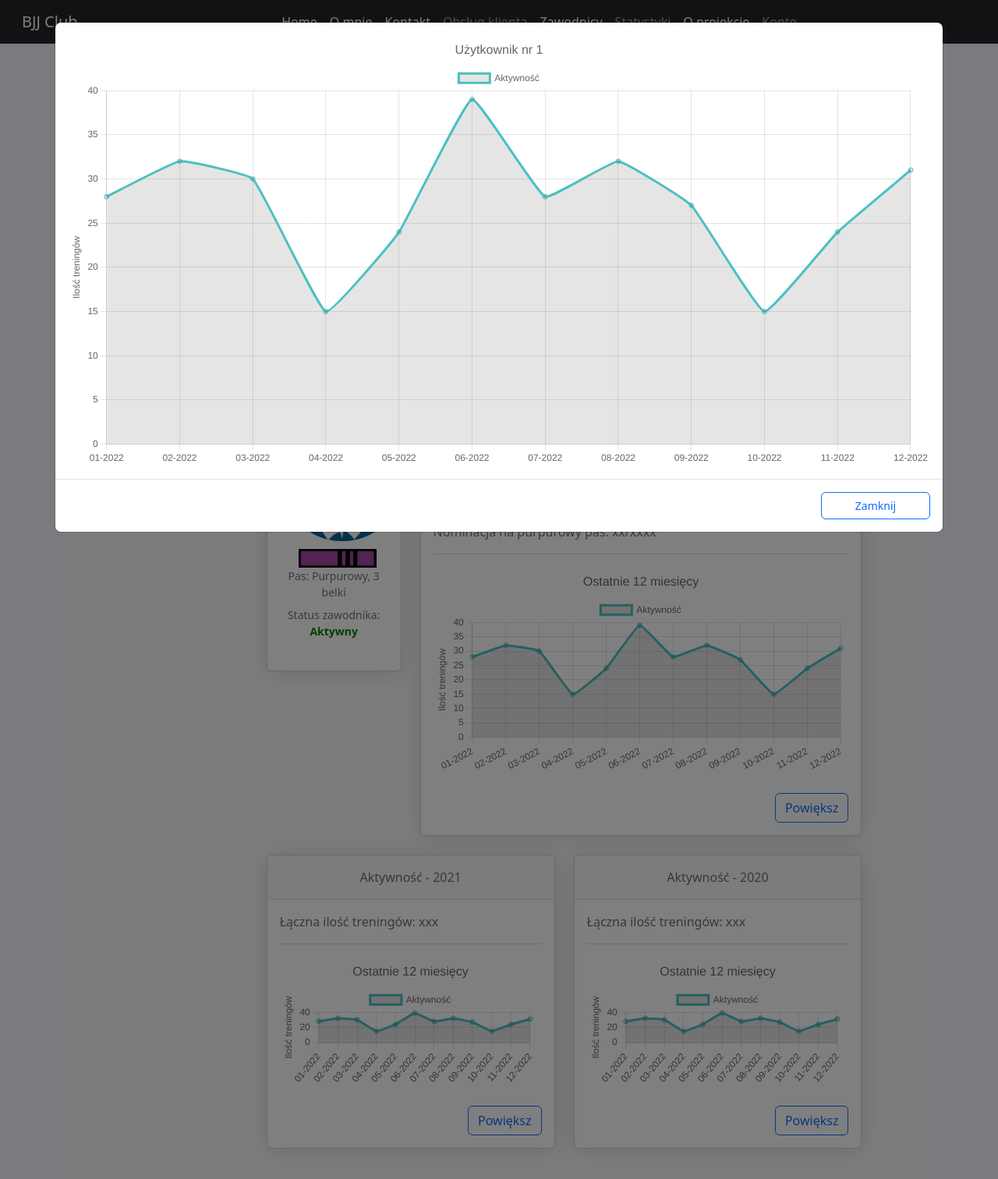
After one commit to TomaszMeczkowski/tiny_bjj_club, a Django app: template players/templates/player_profile_activity.html in a window 1280 px wide, after a click on "Powiększ". The commit adds this page. Shown: the top 1512 px of the page at 78% size. Run offline with Django 4.2, Linux system fonts and the light colour scheme; the template is opened without the code that fills it: values that come from a table or form of the project are taken from there, others are empty; data comes from the database, SQL or seed files in the repository; some libraries are stand-ins or nearby versions.

Commit message:
player profile activity page

```diff
--- a/players/templates/player_profile.html
+++ b/players/templates/player_profile.html
@@ -10,9 +10,11 @@
     <nav class="nav nav-borders">
         <a class="nav-link active ms-0" href="{% url 'players:player_profile' player.id %}">Profil</a>
         <a class="nav-link" href="{% url 'players:player_profile_biling' player.id %}">Płatności</a>
+        <a class="nav-link" href="{% url 'players:player_profile_activity' player.id %}">Aktywność</a>
         <a class="nav-link" href="https://www.bootdey.com/snippets/view/bs5-profile-security-page">Bezpieczeństwo</a>
         <a class="nav-link" href="#"  target="__blank">Ankiety</a>
     </nav>
+
     <hr class="mt-0 mb-4">
     <div class="row">
         <div class="col-xl-4">
--- /dev/null
+++ b/players/templates/player_profile_activity.html
@@ -0,0 +1,245 @@
+{% extends "inner_layout.html" %}
+
+{% block body %}
+{% load extras %}
+{% load static %}
+<link rel="stylesheet" type="text/css" href="{% static 'css/players/player_profile.css' %}" />
+
+<div class="container-xl px-4 mt-4">
+    <!-- Account page navigation-->
+    <nav class="nav nav-borders">
+        <a class="nav-link ms-0" href="{% url 'players:player_profile' player.id %}">Profil</a>
+        <a class="nav-link" href="{% url 'players:player_profile_biling' player.id %}">Płatności</a>
+        <a class="nav-link active" href="{% url 'players:player_profile_activity' player.id %}">Aktywność</a>
+        <a class="nav-link" href="https://www.bootdey.com/snippets/view/bs5-profile-security-page">Bezpieczeństwo</a>
+        <a class="nav-link" href="#"  target="__blank">Ankiety</a>
+    </nav>
+
+    <hr class="mt-0 mb-4">
+
+    <div class="row">
+        <div class="col-xl-3">
+            <!-- Profile picture card-->
+            <div class="card mb-4 mb-xl-0">
+                <div class="card-header">{{player.first_name}} {{player.last_name}}</div>
+                <div class="card-body text-center">
+
+                    <!-- Profile picture image-->
+                    {% if player.gender == 'Mężczyzna'%}
+                    <img class="img-account-profile rounded-circle mb-2" src="{% static 'images/players/profile_photo/male.png' %}" alt="">
+                    {% else %}
+                    <img class="img-account-profile rounded-circle mb-2" src="{% static 'images/players/profile_photo/female.png' %}" alt="">
+                    {% endif %}
+
+                    <!-- Profile belt image-->
+                    <img src= "{% belt_png player.belt player.stripe %}" alt='' style="width: 100px; margin-left: 10px;"/>
+
+                    <!-- Profile belt text info-->
+                    <div class="small font-italic text-muted mb-2">Pas: {{player.belt}}, {{player.stripe}} belki</div>
+
+
+                    <div class="small font-italic text-muted mb-4">Status zawodnika:
+                        {% if player.active %}
+                            <b style="color: green">Aktywny</b>
+                        {% else %}
+                            <b style="color: red">Nieaktywny</b>
+                        {% endif %}
+                    </div>
+
+                </div>
+            </div>
+        </div>
+
+        <div class="col-xl-9">
+            <div class="card mb-4">
+            <div class="card-header">Aktywność</div>
+            <div class="card-body text-end">
+                <p>Łączna ilość treningów: xxx</p>
+                <p>Łączna ilość treningów w bieżącym roku: xxx</p>
+                <p>Pierwszy trening: xx/xx/xxxx</p>
+                <p>Nominacja na niebieski pas: xx/xxxx</p>
+                <p>Nominacja na purpurowy pas: xx/xxxx</p>
+                <hr>
+                <canvas id="lineChart-user-000" style="aspect-ratio: 1/2">
+                <script type="module">
+
+                    import { wykres } from "/static/scripts/charts/player_activity_chart.js";
+
+                    let chart_id = "lineChart-user-000";
+                    {#const labels = {{ context['chart_id_1']['labels'] | safe }};#}
+                    let labels = ["01-2022", "02-2022", "03-2022", "04-2022", "05-2022", "06-2022", "07-2022", "08-2022", "09-2022", "10-2022", "11-2022", "12-2022"];
+                    let dane = [28, 32, 30, 15, 24, 39, 28, 32, 27, 15, 24, 31];
+                    let title = "Ostatnie 12 miesięcy";
+
+                    wykres(chart_id, labels, dane, title);
+
+                </script>
+                </canvas>
+
+                <br>
+                <div class="card-text text-start">
+                <button class="btn btn-outline-primary" type="button" data-bs-toggle="modal" data-bs-target="#Wykres_000_Modal">Powiększ</button>
+                </div>
+
+                <!-- Modal -->
+                <div class="modal fade" id="Wykres_000_Modal" tabindex="-1" aria-labelledby="Wykres_000_Modal_Label" aria-hidden="true">
+                    <div class="modal-dialog modal-xl">
+                        <div class="modal-content">
+                            <div class="modal-body">
+                                <canvas id="lineChart-user-000-modal">
+                                    <script type="module">
+
+                                        import { wykres } from "/static/scripts/charts/player_activity_chart.js";
+
+                                        let chart_id = "lineChart-user-000-modal";
+                                        {#const labels = {{ context['chart_id_1']['labels'] | safe }};#}
+                                        let labels = ["01-2022", "02-2022", "03-2022", "04-2022", "05-2022", "06-2022", "07-2022", "08-2022", "09-2022", "10-2022", "11-2022", "12-2022"];
+                                        let dane = [28, 32, 30, 15, 24, 39, 28, 32, 27, 15, 24, 31];
+                                        let title = "Użytkownik nr {{ player.id }}";
+
+                                        wykres(chart_id, labels, dane, title);
+
+                                    </script>
+                                </canvas>
+                            </div>
+                            <div class="modal-footer">
+                                <button type="button" class="btn btn-outline-primary" data-bs-dismiss="modal" style="font-size: 14px; width: 140px; ">Zamknij</button>
+                            </div>
+                        </div>
+                    </div>
+                </div>
+                <!-- Modal (Koniec) -->
+
+            </div>
+            </div>
+        </div>
+    </div>
+
+    <div class="row">
+        <div class="col-xl-6">
+            <div class="card mb-4">
+            <div class="card-header">Aktywność - 2021</div>
+            <div class="card-body text-end">
+                <p>Łączna ilość treningów: xxx</p>
+                <hr>
+                <canvas id="lineChart-user-001" style="aspect-ratio: 1/2">
+                <script type="module">
+
+                    import { wykres } from "/static/scripts/charts/player_activity_chart.js";
+
+                    let chart_id = "lineChart-user-001";
+                    {#const labels = {{ context['chart_id_1']['labels'] | safe }};#}
+                    let labels = ["01-2022", "02-2022", "03-2022", "04-2022", "05-2022", "06-2022", "07-2022", "08-2022", "09-2022", "10-2022", "11-2022", "12-2022"];
+                    let dane = [28, 32, 30, 15, 24, 39, 28, 32, 27, 15, 24, 31];
+                    let title = "Ostatnie 12 miesięcy";
+
+                    wykres(chart_id, labels, dane, title);
+
+                </script>
+                </canvas>
+
+                <br>
+                <div class="card-text text-start">
+                <button class="btn btn-outline-primary" type="button" data-bs-toggle="modal" data-bs-target="#Wykres_001_Modal">Powiększ</button>
+                </div>
+
+                <!-- Modal -->
+                <div class="modal fade" id="Wykres_001_Modal" tabindex="-1" aria-labelledby="Wykres_001_Modal_Label" aria-hidden="true">
+                    <div class="modal-dialog modal-xl">
+                        <div class="modal-content">
+                            <div class="modal-body">
+{#                                <canvas id="lineChart-user-001-modal" style="aspect-ratio: 1/2">#}
+                                <canvas id="lineChart-user-001-modal">
+                                    <script type="module">
+
+                                        import { wykres } from "/static/scripts/charts/player_activity_chart.js";
+
+                                        let chart_id = "lineChart-user-001-modal";
+                                        {#const labels = {{ context['chart_id_1']['labels'] | safe }};#}
+                                        let labels = ["01-2022", "02-2022", "03-2022", "04-2022", "05-2022", "06-2022", "07-2022", "08-2022", "09-2022", "10-2022", "11-2022", "12-2022"];
+                                        let dane = [28, 32, 30, 15, 24, 39, 28, 32, 27, 15, 24, 31];
+                                        let title = "Użytkownik nr {{ player.id }}";
+
+                                        wykres(chart_id, labels, dane, title);
+
+                                    </script>
+                                </canvas>
+                            </div>
+                            <div class="modal-footer">
+                                <button type="button" class="btn btn-outline-primary" data-bs-dismiss="modal" style="font-size: 14px; width: 140px; ">Zamknij</button>
+                            </div>
+                        </div>
+                    </div>
+                </div>
+                <!-- Modal (Koniec) -->
+
+            </div>
+            </div>
+        </div>
+
+        <div class="col-xl-6">
+            <div class="card mb-4">
+            <div class="card-header">Aktywność - 2020</div>
+            <div class="card-body text-end">
+                <p>Łączna ilość treningów: xxx</p>
+                <hr>
+                <canvas id="lineChart-user-002" style="aspect-ratio: 1/2">
+                <script type="module">
+
+                    import { wykres } from "/static/scripts/charts/player_activity_chart.js";
+
+                    let chart_id = "lineChart-user-002";
+                    {#const labels = {{ context['chart_id_1']['labels'] | safe }};#}
+                    let labels = ["01-2022", "02-2022", "03-2022", "04-2022", "05-2022", "06-2022", "07-2022", "08-2022", "09-2022", "10-2022", "11-2022", "12-2022"];
+                    let dane = [28, 32, 30, 15, 24, 39, 28, 32, 27, 15, 24, 31];
+                    let title = "Ostatnie 12 miesięcy";
+
+                    wykres(chart_id, labels, dane, title);
+
+                </script>
+                </canvas>
+
+                <br>
+                <div class="card-text text-start">
+                <button class="btn btn-outline-primary" type="button" data-bs-toggle="modal" data-bs-target="#Wykres_002_Modal">Powiększ</button>
+                </div>
+
+                <!-- Modal -->
+                <div class="modal fade" id="Wykres_002_Modal" tabindex="-1" aria-labelledby="Wykres_002_Modal_Label" aria-hidden="true">
+                    <div class="modal-dialog modal-xl">
+                        <div class="modal-content">
+                            <div class="modal-body">
+{#                                <canvas id="lineChart-user-001-modal" style="aspect-ratio: 1/2">#}
+                                <canvas id="lineChart-user-002-modal">
+                                    <script type="module">
+
+                                        import { wykres } from "/static/scripts/charts/player_activity_chart.js";
+
+                                        let chart_id = "lineChart-user-002-modal";
+                                        {#const labels = {{ context['chart_id_1']['labels'] | safe }};#}
+                                        let labels = ["01-2022", "02-2022", "03-2022", "04-2022", "05-2022", "06-2022", "07-2022", "08-2022", "09-2022", "10-2022", "11-2022", "12-2022"];
+                                        let dane = [28, 32, 30, 15, 24, 39, 28, 32, 27, 15, 24, 31];
+                                        let title = "Użytkownik nr {{ player.id }}";
+
+                                        wykres(chart_id, labels, dane, title);
+
+                                    </script>
+                                </canvas>
+                            </div>
+                            <div class="modal-footer">
+                                <button type="button" class="btn btn-outline-primary" data-bs-dismiss="modal" style="font-size: 14px; width: 140px; ">Zamknij</button>
+                            </div>
+                        </div>
+                    </div>
+                </div>
+                <!-- Modal (Koniec) -->
+
+            </div>
+            </div>
+        </div>
+    </div>
+
+
+</div>
+
+{% endblock %}
--- a/players/templates/player_profile_biling.html
+++ b/players/templates/player_profile_biling.html
@@ -11,8 +11,9 @@
 <div class="container-xl px-4 mt-4">
     <!-- Account page navigation-->
     <nav class="nav nav-borders">
-        <a class="nav-link ms-0" href="{% url 'players:player_profile' player.id %}">Profil</a>
+        <a class="nav-link  ms-0" href="{% url 'players:player_profile' player.id %}">Profil</a>
         <a class="nav-link active" href="{% url 'players:player_profile_biling' player.id %}">Płatności</a>
+        <a class="nav-link" href="{% url 'players:player_profile_activity' player.id %}">Aktywność</a>
         <a class="nav-link" href="https://www.bootdey.com/snippets/view/bs5-profile-security-page">Bezpieczeństwo</a>
         <a class="nav-link" href="#"  target="__blank">Ankiety</a>
     </nav>
```
